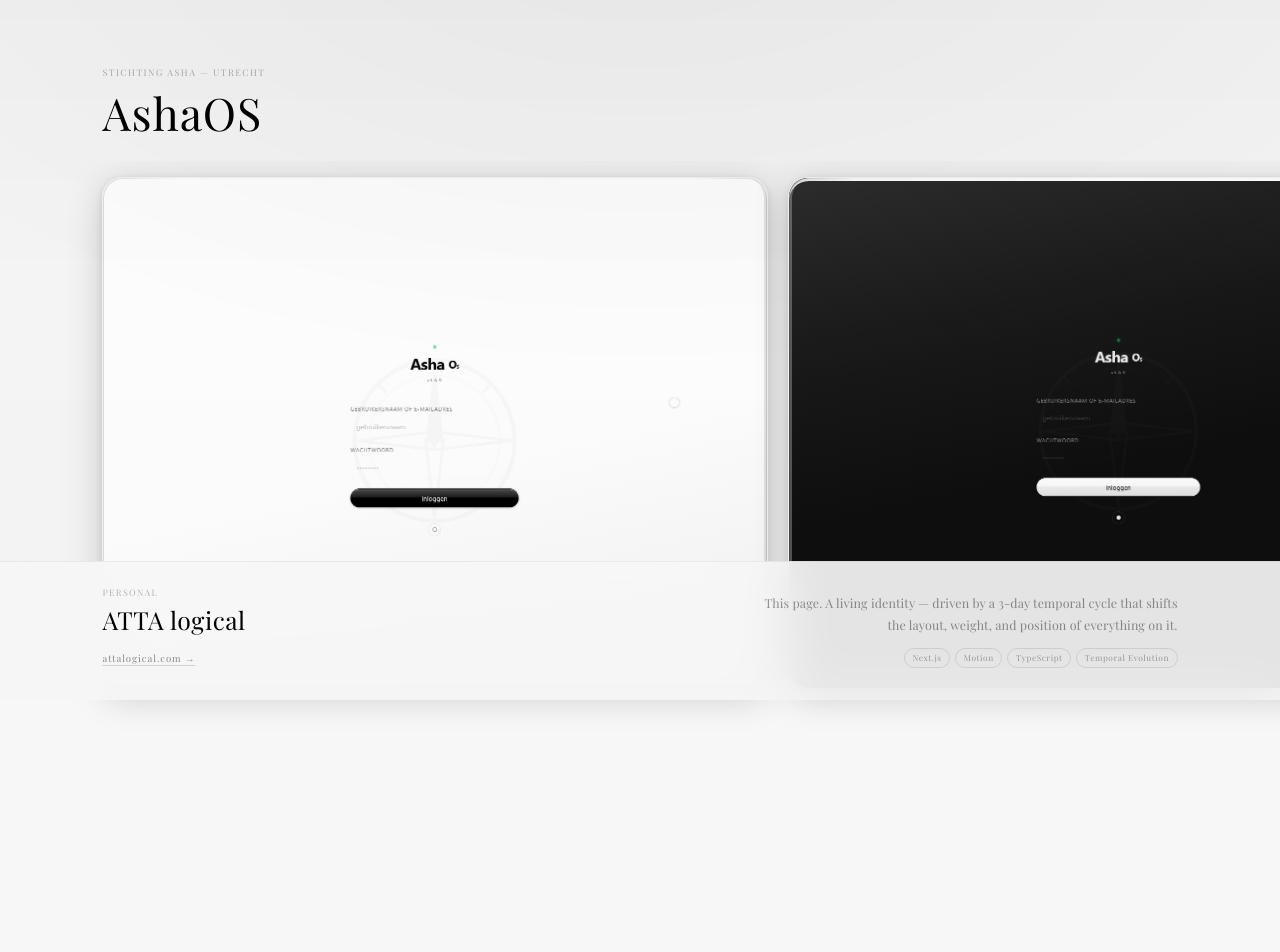
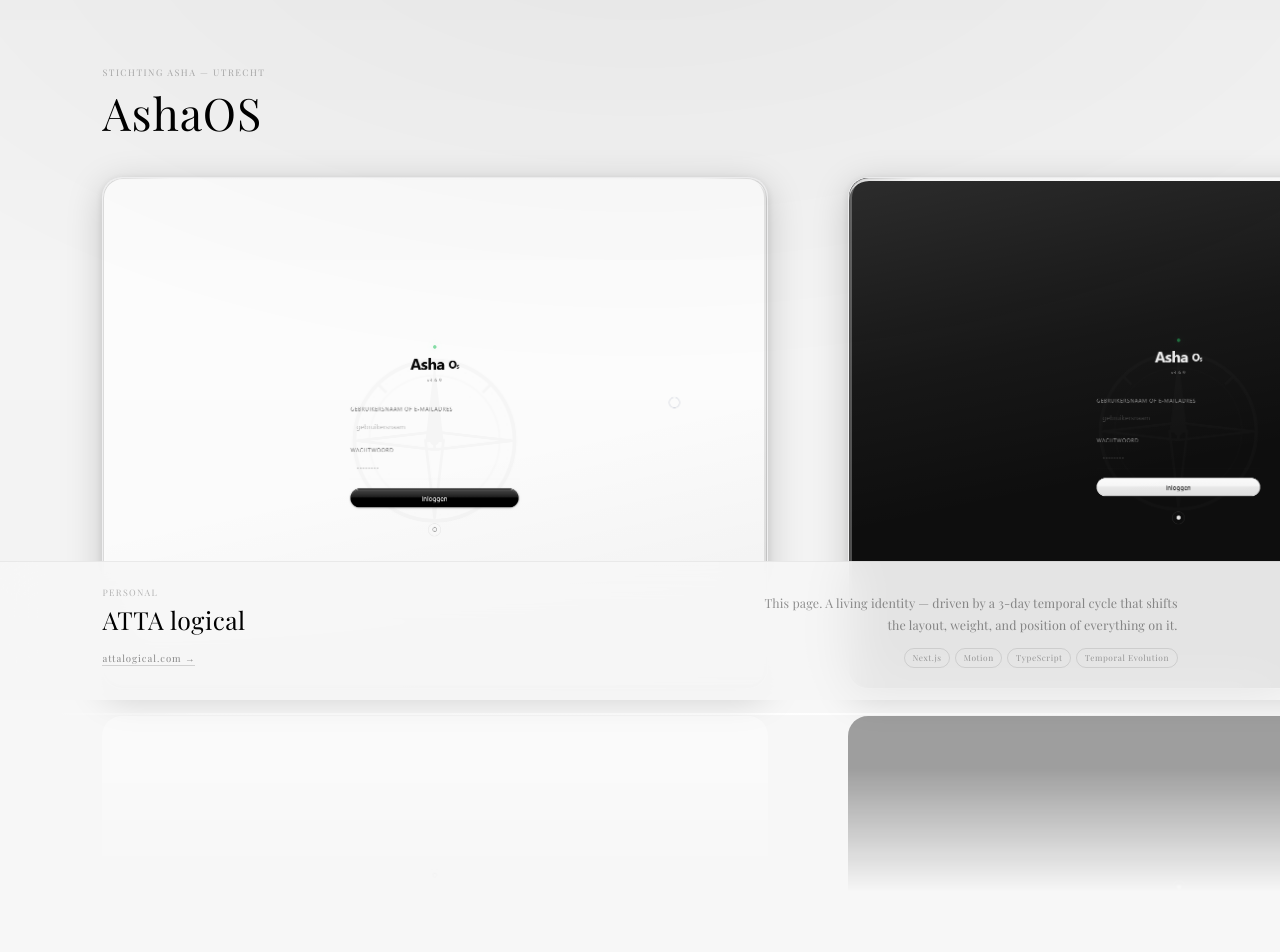
Before and after one commit to ATTAlogical/website, a Next.js app: page /catalogue in a window 1280 px wide. Shown: the part 100-1052 px from the top of the page. Built offline with nearby package versions, Linux system fonts and the light colour scheme; a web font is replaced by a local one.

Commit message:
finished catalogue

```diff
--- a/src/app/catalogue/page.tsx
+++ b/src/app/catalogue/page.tsx
@@ -2,7 +2,7 @@
 
 import { type ProjectEntry, PROJECTS_DATA } from "@/data/projects";
 import Link from "next/link";
-import { memo, useEffect, useRef, useState } from "react";
+import { memo, useCallback, useEffect, useRef, useState } from "react";
 import {
   AnimatePresence,
   motion,
@@ -12,22 +12,21 @@
   useTransform,
 } from "motion/react";
 
-// One project section — owns its entrance animation and center-detection
 const ProjectSection = memo(function ProjectSection({
   project,
   onBecomeActive,
+  isFirst,
 }: {
   project: ProjectEntry;
-  onBecomeActive: () => void;
+  onBecomeActive: (slug: string) => void;
+  isFirst: boolean;
 }) {
   const sectionRef = useRef<HTMLElement>(null);
   const rowRef = useRef<HTMLDivElement>(null);
   const innerRef = useRef<HTMLDivElement>(null);
   const [dragLeft, setDragLeft] = useState(0);
-  // Shared x value — drives both the main row and the reflection in sync
   const dragX = useMotionValue(0);
 
-  // Header slides up + fades as section enters the viewport
   const { scrollYProgress: entranceP } = useScroll({
     target: sectionRef,
     offset: ["start 0.92", "start 0.38"],
@@ -35,16 +34,14 @@
   const headerY = useTransform(entranceP, [0, 1], [38, 0]);
   const headerOpacity = useTransform(entranceP, [0, 0.6], [0, 1]);
 
-  // Fire when this section straddles the viewport center
   const { scrollYProgress: centerP } = useScroll({
     target: sectionRef,
     offset: ["start center", "end center"],
   });
   useMotionValueEvent(centerP, "change", (v) => {
-    if (v >= 0 && v <= 1) onBecomeActive();
+    if (v >= 0 && v <= 1) onBecomeActive(project.slug);
   });
 
-  // Drag constraint: inner width vs container
   useEffect(() => {
     const measure = () => {
       if (!rowRef.current || !innerRef.current) return;
@@ -57,7 +54,6 @@
     return () => { clearTimeout(t); window.removeEventListener("resize", measure); };
   }, []);
 
-  // Thumbnail (project.image) always leads the row, followed by gallery images
   const allImages = [
     ...(project.image ? [project.image] : []),
     ...(project.images ?? []),
@@ -70,7 +66,6 @@
       id={project.slug}
       style={{ paddingTop: "14vh", paddingBottom: "10vh" }}
     >
-      {/* Section header */}
       <motion.div
         style={{ paddingLeft: "8vw", marginBottom: "2.5rem", y: headerY, opacity: headerOpacity }}
       >
@@ -82,8 +77,7 @@
         </h2>
       </motion.div>
 
-      {/* Horizontal drag-scroll image row */}
-      <div ref={rowRef} style={{ overflow: "hidden", paddingTop: "16px", marginTop: "-16px", paddingBottom: "40px", marginBottom: "-40px" }}>
+      <div ref={rowRef} style={{ overflow: "hidden", paddingTop: "40px", marginTop: "-40px", paddingBottom: "40px", marginBottom: "-40px" }}>
         <motion.div
           ref={innerRef}
           drag={dragLeft < 0 ? "x" : false}
@@ -93,7 +87,7 @@
           style={{
             x: dragX,
             display: "inline-flex",
-            gap: "1.25rem",
+            gap: "5rem",
             paddingLeft: "8vw",
             paddingRight: "8vw",
             cursor: dragLeft < 0 ? "grab" : "default",
@@ -118,6 +112,8 @@
                   <img
                     src={src}
                     alt={`${project.title} — ${i === 0 ? "cover" : i}`}
+                    loading={isFirst && i === 0 ? "eager" : "lazy"}
+                    decoding="async"
                     style={{ width: "100%", height: "100%", objectFit: "cover", display: "block" }}
                     draggable={false}
                   />
@@ -144,24 +140,35 @@
             )}
         </motion.div>
 
-        {/* Floor reflection — same images, scaleY(-1), clipped + faded with mask */}
+        {/* Glass surface edge */}
         <div
           style={{
+            marginTop: "18px",
+            height: "1.5px",
+            background: "linear-gradient(90deg, transparent 4%, rgba(255,255,255,0.85) 15%, rgba(255,255,255,1) 50%, rgba(255,255,255,0.85) 85%, transparent 96%)",
+            pointerEvents: "none",
+          }}
+        />
+
+        {/* Floor reflection */}
+        <div
+          style={{
+            position: "relative",
             overflow: "hidden",
             height: "22vh",
-            marginTop: "3px",
+            marginTop: "1px",
             pointerEvents: "none",
-            WebkitMaskImage: "linear-gradient(to bottom, rgba(0,0,0,0.4) 0%, rgba(0,0,0,0.14) 55%, transparent 100%)",
-            maskImage: "linear-gradient(to bottom, rgba(0,0,0,0.4) 0%, rgba(0,0,0,0.14) 55%, transparent 100%)",
+            willChange: "transform",
+            WebkitMaskImage: "linear-gradient(to bottom, rgba(0,0,0,0.38) 0%, rgba(0,0,0,0.38) 30%, transparent 100%)",
+            maskImage: "linear-gradient(to bottom, rgba(0,0,0,0.38) 0%, rgba(0,0,0,0.38) 30%, transparent 100%)",
           }}
         >
           <motion.div
             style={{
               x: dragX,
               scaleY: -1,
-              transformOrigin: "top",
               display: "inline-flex",
-              gap: "1.25rem",
+              gap: "5rem",
               paddingLeft: "8vw",
               paddingRight: "8vw",
               minWidth: "100%",
@@ -185,6 +192,8 @@
                       src={src}
                       alt=""
                       aria-hidden="true"
+                      loading="lazy"
+                      decoding="async"
                       style={{ width: "100%", height: "100%", objectFit: "cover", display: "block" }}
                       draggable={false}
                     />
@@ -202,6 +211,7 @@
                 />
               )}
           </motion.div>
+
         </div>
       </div>
     </section>
@@ -212,14 +222,15 @@
   const [activeSlug, setActiveSlug] = useState(PROJECTS_DATA[0].slug);
   const active = PROJECTS_DATA.find(p => p.slug === activeSlug) ?? PROJECTS_DATA[0];
 
-  // Override the global overflow:hidden so the page can scroll
+  // Stable reference — memo on ProjectSection is not defeated when activeSlug changes
+  const handleBecomeActive = useCallback((slug: string) => setActiveSlug(slug), []);
+
   useEffect(() => {
     document.body.style.overflow = "auto";
     document.body.style.height = "auto";
     document.documentElement.style.overflow = "auto";
     document.documentElement.style.height = "auto";
 
-    // Scroll to anchor if coming from popup link (/catalogue#slug)
     const id = window.location.hash.slice(1);
     if (id) {
       requestAnimationFrame(() => {
@@ -272,12 +283,12 @@
         </span>
       </div>
 
-      {/* Project sections */}
-      {PROJECTS_DATA.map(project => (
+      {PROJECTS_DATA.map((project, i) => (
         <ProjectSection
           key={project.slug}
           project={project}
-          onBecomeActive={() => setActiveSlug(project.slug)}
+          onBecomeActive={handleBecomeActive}
+          isFirst={i === 0}
         />
       ))}
 
@@ -311,7 +322,6 @@
               flexWrap: "wrap",
             }}
           >
-            {/* Left — name + external link */}
             <div>
               <p style={{ fontSize: "0.56rem", letterSpacing: "0.15em", color: "rgba(0,0,0,0.28)", textTransform: "uppercase", marginBottom: "0.4rem" }}>
                 {active.subtitle}
@@ -347,7 +357,6 @@
               )}
             </div>
 
-            {/* Right — description + tags */}
             <div style={{ maxWidth: "420px", textAlign: "right" }}>
               <p style={{ fontSize: "0.78rem", color: "rgba(0,0,0,0.42)", lineHeight: 1.75, marginBottom: "0.75rem", letterSpacing: "0.01em" }}>
                 {active.description}
--- a/src/app/page.tsx
+++ b/src/app/page.tsx
@@ -459,20 +459,20 @@
             width: "min(600px, 90vw)",
             maxHeight: "90vh",
             borderRadius: "24px",
-            background: "rgba(255,255,255,0.92)",
-            backdropFilter: "blur(40px) saturate(180%)",
-            WebkitBackdropFilter: "blur(40px) saturate(180%)",
+            background: "rgba(252,252,252,0.98)",
             border: "1px solid rgba(255,255,255,0.7)",
             boxShadow: "0 32px 80px rgba(0,0,0,0.22), 0 0 0 1px rgba(0,0,0,0.04), inset 0 1px 0 rgba(255,255,255,0.95)",
             pointerEvents: "auto",
             fontFamily: '"Playfair Display", serif',
             overflow: "hidden",
             position: "relative",
+            display: "flex",
+            flexDirection: "column",
           }}
           onClick={e => e.stopPropagation()}
         >
           {/* Scrollable single column */}
-          <div className="no-scrollbar" style={{ overflowY: "auto", display: "flex", flexDirection: "column" }}>
+          <div className="no-scrollbar" style={{ overflowY: "auto", flex: 1, minHeight: 0, display: "flex", flexDirection: "column", overscrollBehavior: "contain" }}>
 
             {/* Image — full width, natural height, clickable to catalogue */}
             <Link href={`/catalogue#${project.slug}`} style={{ display: "block", position: "relative", background: "#e8e8ea", overflow: "hidden", flexShrink: 0 }}>
```
